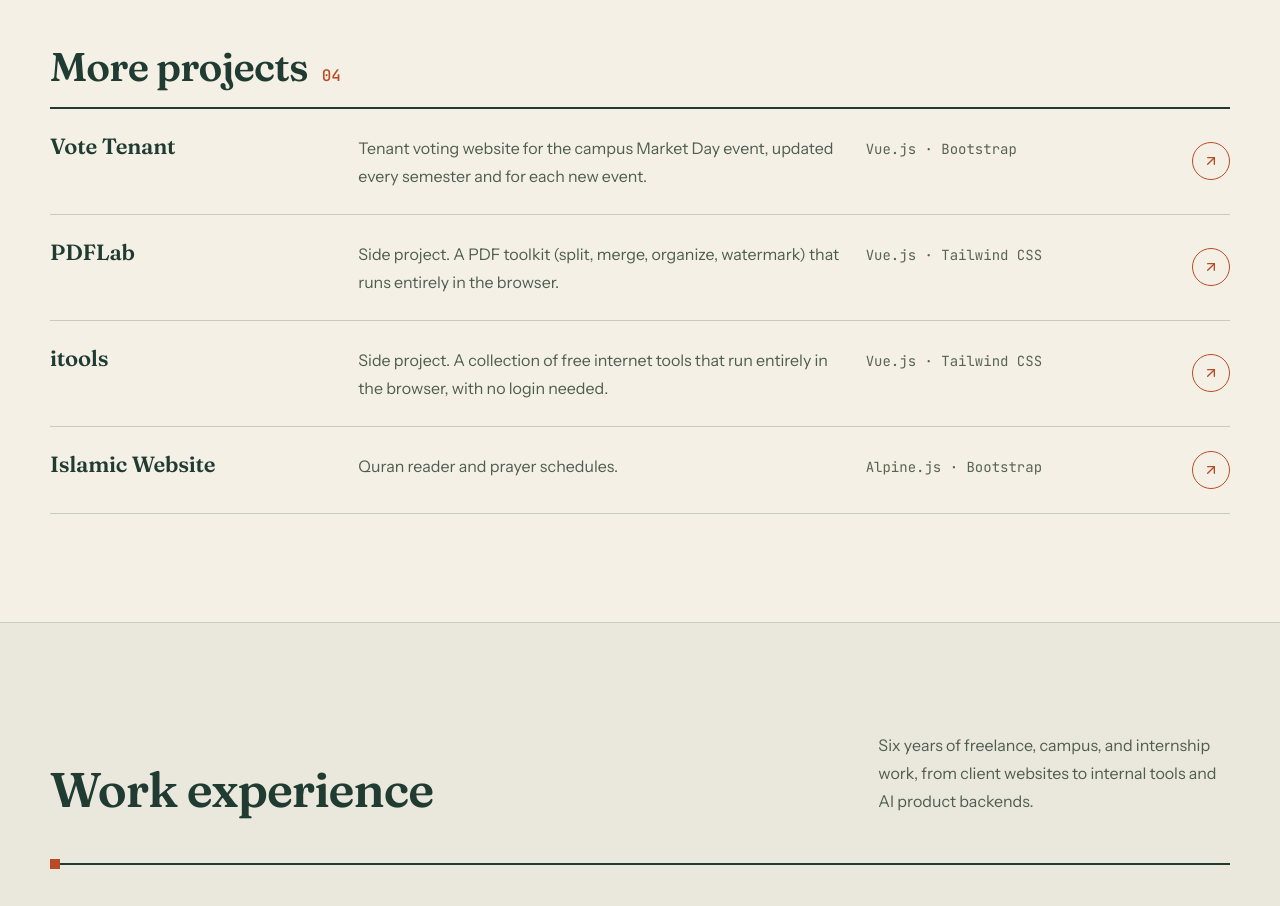
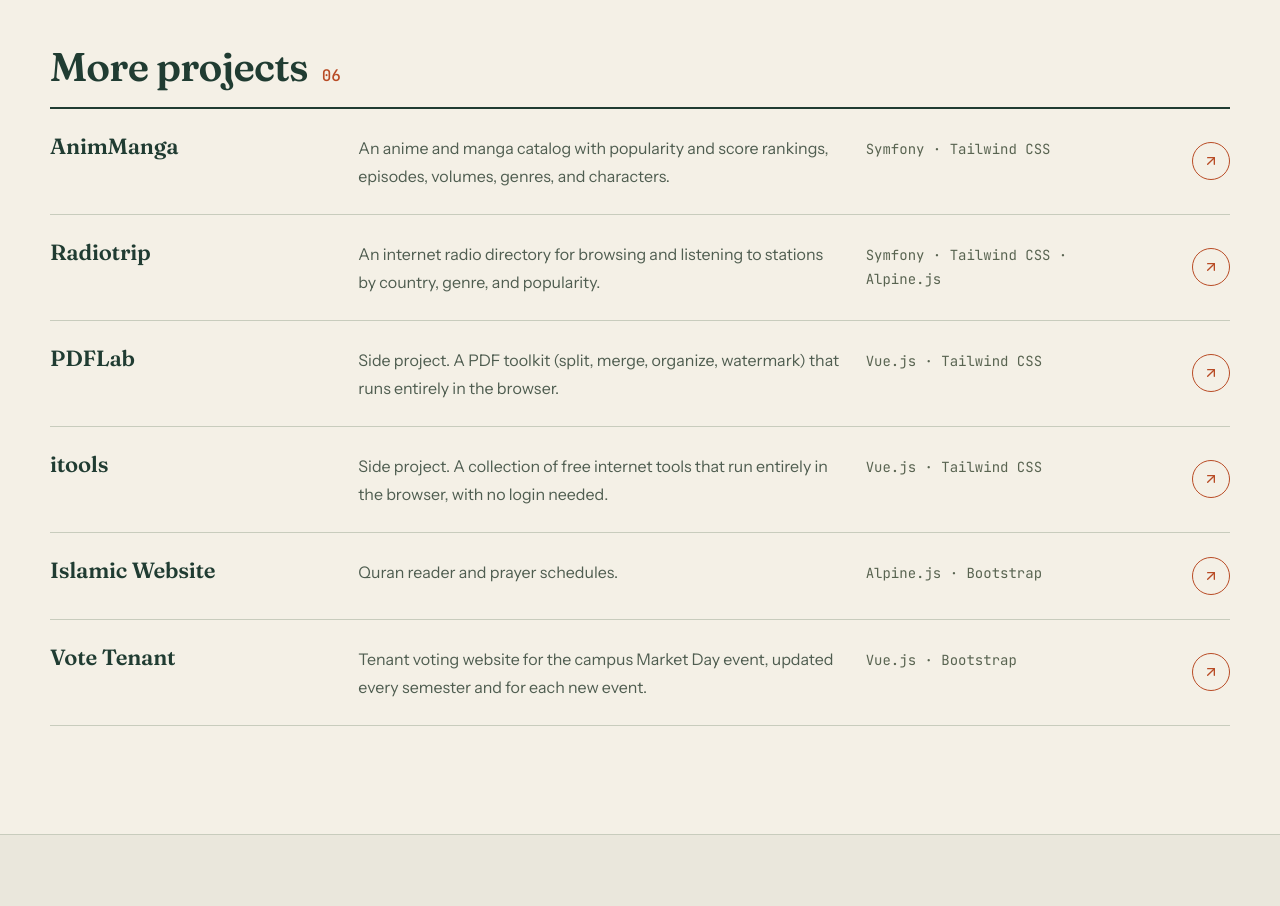
Before and after one commit to Fakhri17/portfolio-react, a Vue app: page / in a window 1280 px wide. Shown: the part 3120-4026 px from the top of the page. Built offline with nearby package versions, Linux system fonts and the light colour scheme.

Commit message:
Add new projects 'AnimManga' and 'Radiotrip' to the Projects component; update 'Vote Tenant' entry and maintain project diversity

```diff
--- a/src/components/Projects.vue
+++ b/src/components/Projects.vue
@@ -13,10 +13,12 @@ const others = [
   // Inactive, hidden for now:
   // { title: 'Coder Web Profile', description: 'Profile website for the UKM CODER student developer community.', tags: ['Laravel', 'Livewire', 'MySQL'], url: 'https://www.coder-telkomsby.com/' },
   // { title: 'Erde Jilbab', description: 'An ecommerce site for modest fashion.', tags: ['Laravel', 'Tailwind CSS'], url: '' },
-  { title: 'Vote Tenant', description: 'Tenant voting website for the campus Market Day event, updated every semester and for each new event.', tags: ['Vue.js', 'Bootstrap'], url: 'https://vote-tenant-tmd2026.netlify.app/' },
+  { title: 'AnimManga', description: 'An anime and manga catalog with popularity and score rankings, episodes, volumes, genres, and characters.', tags: ['Symfony', 'Tailwind CSS'], url: 'https://staging.animmanga.moe/' },
+  { title: 'Radiotrip', description: 'An internet radio directory for browsing and listening to stations by country, genre, and popularity.', tags: ['Symfony', 'Tailwind CSS', 'Alpine.js'], url: 'https://staging.radiotrip.net/' },
   { title: 'PDFLab', description: 'Side project. A PDF toolkit (split, merge, organize, watermark) that runs entirely in the browser.', tags: ['Vue.js', 'Tailwind CSS'], url: 'https://pdflabs.my.id/' },
   { title: 'itools', description: 'Side project. A collection of free internet tools that run entirely in the browser, with no login needed.', tags: ['Vue.js', 'Tailwind CSS'], url: 'https://itools.web.id/' },
   { title: 'Islamic Website', description: 'Quran reader and prayer schedules.', tags: ['Alpine.js', 'Bootstrap'], url: 'https://islamic-web-telkomsby.netlify.app' },
+  { title: 'Vote Tenant', description: 'Tenant voting website for the campus Market Day event, updated every semester and for each new event.', tags: ['Vue.js', 'Bootstrap'], url: 'https://vote-tenant-tmd2026.netlify.app/' },
 ]
 </script>
 
```
